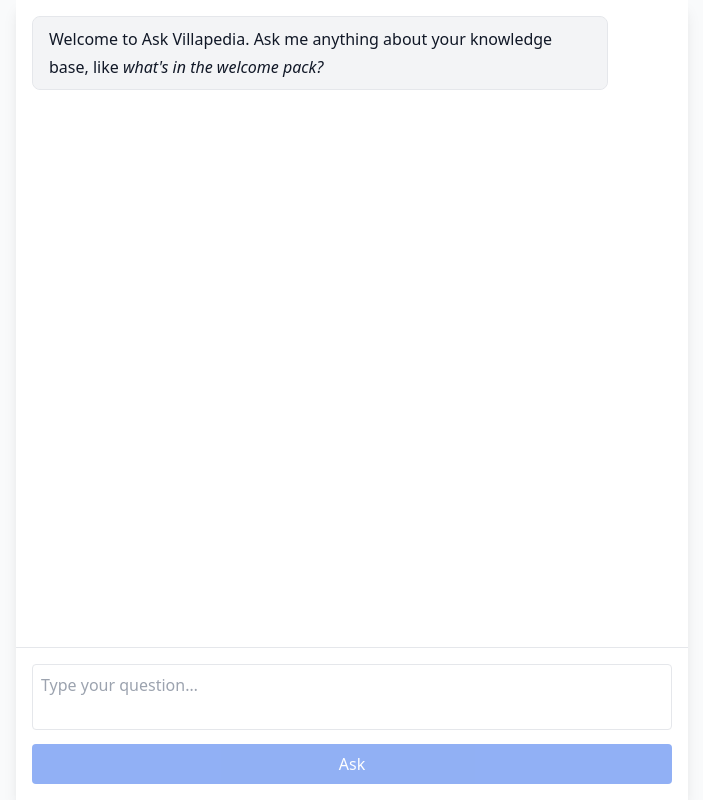
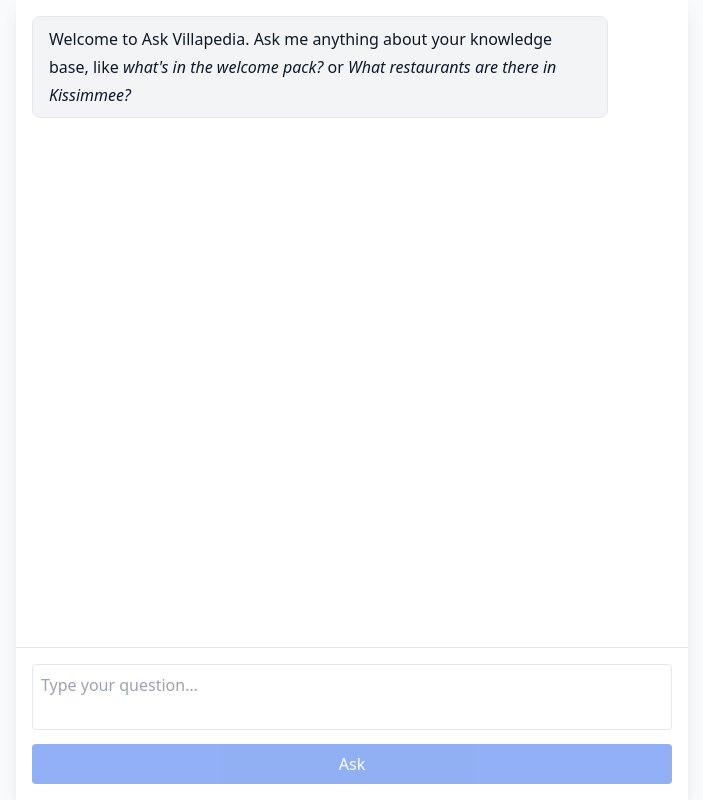
Before and after one commit to simonalanjones/rag-app-frontend, a React (Vite) app: page / in a window 1280 px wide. Shown: the whole page, without its empty margins (288-991 px from the left). Built offline with nearby package versions, Linux system fonts and the light colour scheme; no server answers.

Commit message:
updated initial AI message

```diff
--- a/src/App.jsx
+++ b/src/App.jsx
@@ -9,7 +9,7 @@
     {
       role: "ai",
       content:
-        "Welcome to Ask Villapedia. Ask me anything about your knowledge base, like _what's in the welcome pack?_",
+        "Welcome to Ask Villapedia. Ask me anything about your knowledge base, like _what's in the welcome pack?_ or _What restaurants are there in Kissimmee?_",
     },
   ]);
 
```
